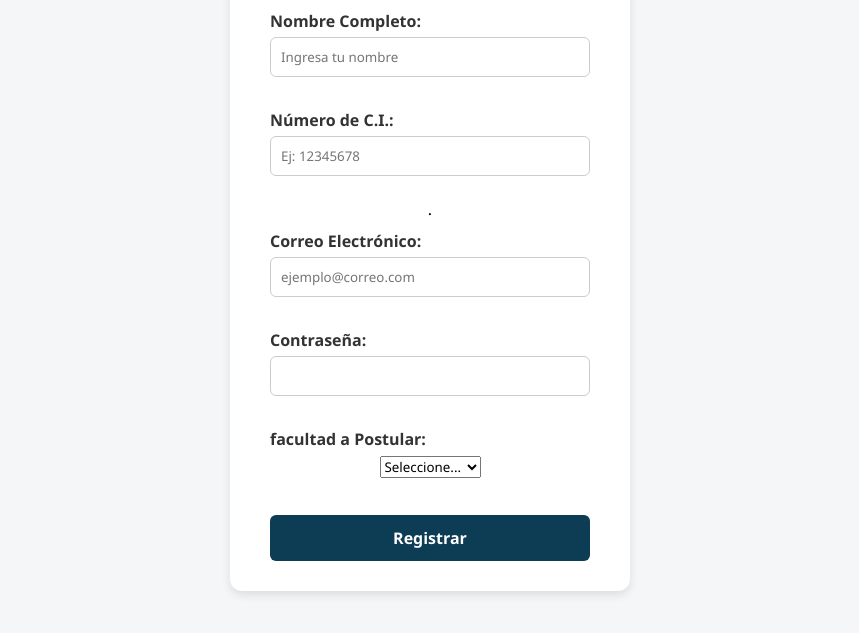
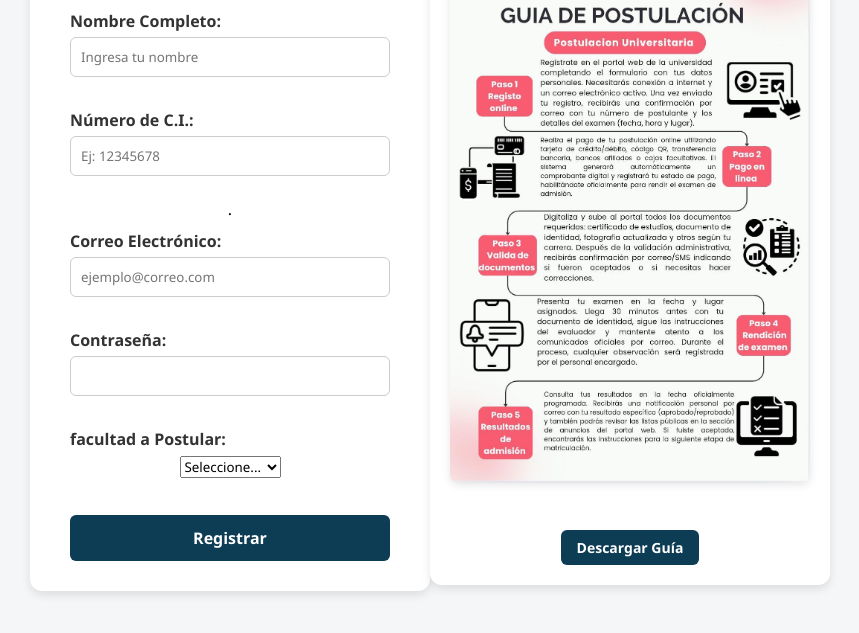
Before and after one commit to JoseMaximiliano11/SisInfoII, a website: page public_html/index.html in a window 1280 px wide. Shown: the part 141-774 px from the top of the page, without its empty margins (210-1069 px from the left). Drawn offline with Linux system fonts and the light colour scheme.

Commit message:
imagen agregado

```diff
--- a/public_html/css/styles.css
+++ b/public_html/css/styles.css
@@ -11,7 +11,8 @@ body {
     display: flex;
     justify-content: center;
     align-items: center;
-    height: 100vh;
+    min-height: 100vh;
+    padding: 20px 0;
 }
 
 /* Contenedor principal */
@@ -20,8 +21,10 @@ body {
     padding: 30px 40px;
     border-radius: 12px;
     box-shadow: 0px 4px 10px rgba(0,0,0,0.1);
-    width: 400px;
+    max-width: 400px;
+    flex: 1;
     text-align: center;
+
 }
 
 /* Título */
@@ -78,3 +81,60 @@ button:hover {
 button.secondary:hover {
     background-color: #c0392b;
 }
+/* Estilos ADICIONALES para la imagen lateral */
+.contenedor-completo {
+    display: flex;
+    gap: 30px;
+    align-items: flex-start;
+    justify-content: center;
+    flex-wrap: nowrap;
+}
+
+.container-imagen {
+    background: #ffffff;
+    padding: 20px;
+    border-radius: 12px;
+    box-shadow: 0px 4px 10px rgba(0,0,0,0.1);
+    max-width: 400px;
+    flex: 1;
+    text-align: center;
+}
+
+.imagen-guia {
+    max-width: 100%;
+    height: auto;
+    border-radius: 8px;
+    box-shadow: 0 2px 8px rgba(0,0,0,0.1);
+    margin: 10px 0;
+}
+
+/* Para pantallas pequeñas */
+@media (max-width: 900px) {
+    .contenedor-completo {
+        flex-direction: column;
+        align-items: center;
+    }
+
+    .container-imagen {
+        width: 400px;
+        margin-top: 20px;
+    }
+}
+/* Botón de descarga */
+.btn-descarga {
+    display: inline-block;
+    background-color: #0d3c55;
+    color: white;
+    padding: 8px 16px;
+    text-decoration: none;
+    border-radius: 6px;
+    font-weight: bold;
+    font-size: 14px;
+    transition: background-color 0.3s ease;
+    margin-top: 10px;
+}
+
+.btn-descarga:hover {
+    background-color: #09405e;
+    text-decoration: none;
+}
--- a/public_html/index.html
+++ b/public_html/index.html
@@ -39,7 +39,13 @@
       <button type="submit">Registrar</button>
     </form>
   </div>
-
+   <div class="container-imagen">
+  <img src="imagen/guia-postulacion.png" alt="Guía de Postulación Universitaria" class="imagen-guia">
+  <br><br>
+  <a href="imagen/guia-postulacion.png" download="Guia-de-Postulacion.png" class="btn-descarga">
+    Descargar Guía
+  </a>
+</div>
     <script>
             var nombre = document.getElementById("nombre");
             var ci = document.getElementById("ci");
```
Also changed, not shown: public_html/imagen/guia-postulacion.png (added), 1 other file.
